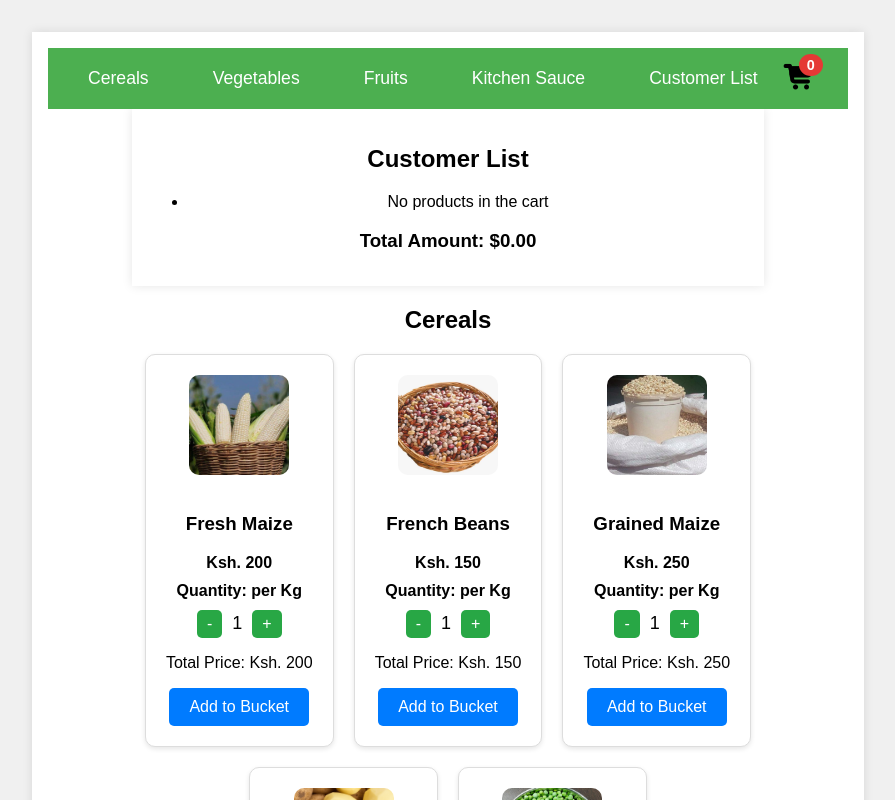
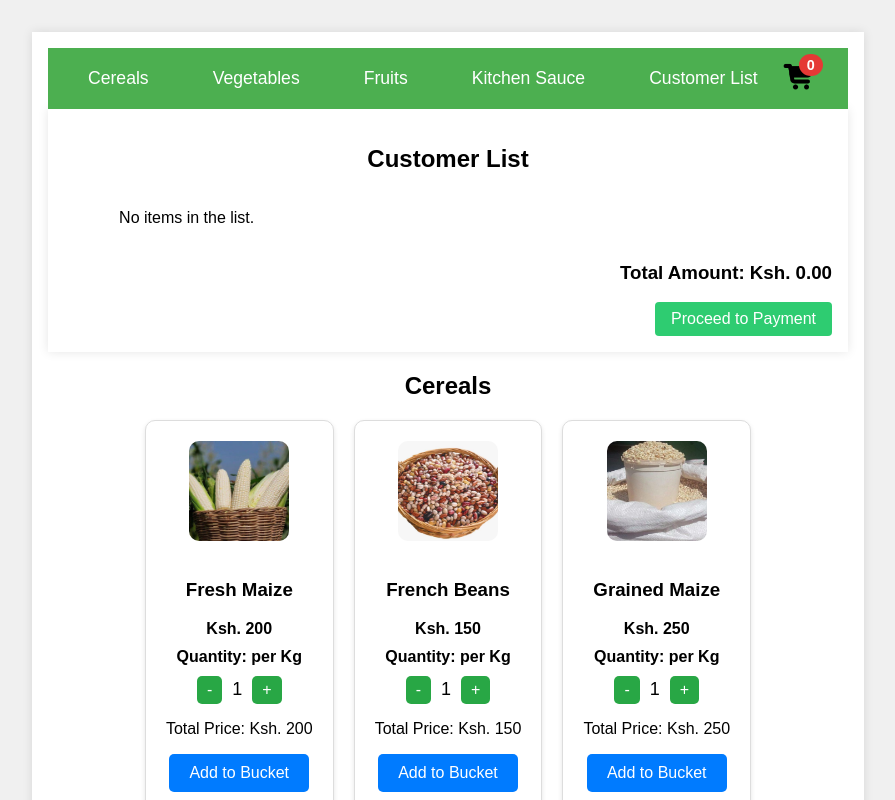
Before and after one commit to Reycode01/FreshGrocers-, a React (Vite) app in the folder my-app/: page / in a window 1280 px wide. Both pictures are taken after a click on the link "Customer List". Shown: the top 800 px of the page, without its empty margins (192-1087 px from the left). Built offline with nearby package versions, Linux system fonts and the light colour scheme.

Commit message:
function cart and customer list

```diff
--- a/my-app/src/App.jsx
+++ b/my-app/src/App.jsx
@@ -73,10 +73,35 @@ const App = () => {
   };
 
   const handleAddToBucket = (product) => {
-    const updatedBucket = [...bucket, product];
-    const newTotalAmount = updatedBucket.reduce((sum, item) => sum + item.price * (item.initialQuantity || 1), 0);
-    setBucket(updatedBucket);
-    setTotalAmount(newTotalAmount);
+    setBucket(prevBucket => {
+      const existingProductIndex = prevBucket.findIndex(item => item.name === product.name);
+      if (existingProductIndex >= 0) {
+        // Update the quantity of the existing product
+        const updatedBucket = prevBucket.map((item, index) =>
+          index === existingProductIndex
+            ? { ...item, initialQuantity: (item.initialQuantity || 1) + (product.initialQuantity || 1) }
+            : item
+        );
+        const newTotalAmount = updatedBucket.reduce((sum, item) => sum + item.price * (item.initialQuantity || 1), 0);
+        setTotalAmount(newTotalAmount);
+        return updatedBucket;
+      } else {
+        // Add the new product to the bucket
+        const updatedBucket = [...prevBucket, product];
+        const newTotalAmount = updatedBucket.reduce((sum, item) => sum + item.price * (item.initialQuantity || 1), 0);
+        setTotalAmount(newTotalAmount);
+        return updatedBucket;
+      }
+    });
+  };
+
+  const handleDeleteFromBucket = (index) => {
+    setBucket(prevBucket => {
+      const updatedBucket = prevBucket.filter((_, i) => i !== index);
+      const newTotalAmount = updatedBucket.reduce((sum, item) => sum + item.price * (item.initialQuantity || 1), 0);
+      setTotalAmount(newTotalAmount);
+      return updatedBucket;
+    });
   };
 
   const handleCalculateTotal = () => {
@@ -175,10 +200,13 @@ const App = () => {
             </div>
           )}
           {showProducts && <Products onAddToBucket={handleAddToBucket} onDone={handleCalculateTotal} />}
-          {showCartDetails && <CartDetails cart={bucket} totalAmount={totalAmount} />}
-          {showCustomerList && <CustomerList cart={bucket} totalAmount={totalAmount} />}
+          {showCartDetails && <CartDetails cart={bucket} totalAmount={totalAmount} onDeleteFromBucket={handleDeleteFromBucket} />}
+          {showCustomerList && <CustomerList cart={bucket} totalAmount={totalAmount} onDeleteFromBucket={handleDeleteFromBucket} />}
         </div>
-        <div ref={cerealsRef}>{renderCategory()}</div>
+        <div ref={cerealsRef} id="cereals">{selectedCategory === 'cereals' && renderCategory()}</div>
+        <div ref={vegetablesRef} id="vegetables">{selectedCategory === 'vegetables' && renderCategory()}</div>
+        <div ref={fruitsRef} id="fruits">{selectedCategory === 'fruits' && renderCategory()}</div>
+        <div ref={kitchenSauceRef} id="kitchensauce">{selectedCategory === 'kitchensauce' && renderCategory()}</div>
       </main>
 
       <footer className="footer">
--- a/my-app/src/CartDetails.css
+++ b/my-app/src/CartDetails.css
@@ -2,23 +2,52 @@
   padding: 1rem;
   background-color: white;
   box-shadow: 0 0 10px rgba(0, 0, 0, 0.1);
-    max-width: 600px;
+  max-width: 1000px;
   margin: 0 auto;
 }
 
-  .cart-item {
-    display: flex;
-    align-items: center;
-    border-bottom: 1px solid #ddd;
-    padding: 0.5rem 0;
+.cart-details-container {
+  display: grid;
+  grid-template-columns: repeat(auto-fill, minmax(200px, 1fr));
+  gap: 1rem;
 }
 
-  .cart-item-image {
-    width: 100px;
-    height: auto;
-    margin-right: 1rem;
+.cart-details-item {
+  display: flex;
+  flex-direction: column;
+  align-items: center;
+  border: 1px solid #ddd;
+  border-radius: 8px;
+  padding: 1rem;
+  background-color: #f9f9f9;
 }
 
-  .cart-item-details {
-    flex: 1;
+.cart-details-item-image {
+  width: 50px;
+  height: 50px;
+  object-fit: cover;
+  margin-bottom: 1rem;
 }
+
+.cart-details-item-info {
+  text-align: center;
+}
+
+.total-amount {
+  margin-top: 1rem;
+  text-align: right;
+}
+
+.checkout-btn {
+  background-color: #3498db;
+  color: white;
+  border: none;
+  padding: 0.5rem 1rem;
+  border-radius: 4px;
+  cursor: pointer;
+  font-size: 1rem;
+}
+
+.checkout-btn:hover {
+  background-color: #2980b9;
+}
--- a/my-app/src/CartDetails.jsx
+++ b/my-app/src/CartDetails.jsx
@@ -1,22 +1,32 @@
 import React from 'react';
 import './CartDetails.css';
 
-const CartDetails = ({ cart = [], totalAmount = 0 }) => {
+const CartDetails = ({ cart, totalAmount, onDeleteFromBucket }) => {
   return (
     <div className="cart-details">
       <h2>Cart Details</h2>
-      <ul>
-        {cart.length > 0 ? (
-          cart.map((product, index) => (
-            <li key={index}>
-              {product.name} - ${product.price.toFixed(2)} x {product.initialQuantity}
-            </li>
+      <div className="cart-details-container">
+        {cart.length === 0 ? (
+          <p>Your cart is empty.</p>
+        ) : (
+          cart.map((item, index) => (
+            <div className="cart-details-item" key={index}>
+              <img src={item.image} alt={item.name} className="cart-details-item-image" />
+              <div className="cart-details-item-info">
+                <p>{item.name}</p>
+                <p>Quantity: {item.initialQuantity}</p>
+                <p>Price: Ksh. {item.price.toFixed(2)}</p>
+                <p>Total Price: Ksh. {(item.price * item.initialQuantity).toFixed(2)}</p>
+                <button onClick={() => onDeleteFromBucket(index)}>Remove</button>
+              </div>
+            </div>
           ))
-        ) : (
-          <li>No items in the cart</li>
         )}
-      </ul>
-      <h3>Total Amount: ${totalAmount.toFixed(2)}</h3>
+      </div>
+      <div className="total-amount">
+        <h3>Total Amount: Ksh. {totalAmount.toFixed(2)}</h3>
+        <button className="checkout-btn">Checkout</button>
+      </div>
     </div>
   );
 };
--- a/my-app/src/CustomerList.css
+++ b/my-app/src/CustomerList.css
@@ -2,23 +2,52 @@
   padding: 1rem;
   background-color: white;
   box-shadow: 0 0 10px rgba(0, 0, 0, 0.1);
-    max-width: 600px;
+  max-width: 1000px;
   margin: 0 auto;
+}
+
+.customer-list-container {
+  display: grid;
+  grid-template-columns: repeat(auto-fill, minmax(200px, 1fr));
+  gap: 1rem;
 }
 
 .customer-list-item {
   display: flex;
+  flex-direction: column;
   align-items: center;
-    border-bottom: 1px solid #ddd;
-    padding: 0.5rem 0;
+  border: 1px solid #ddd;
+  border-radius: 8px;
+  padding: 1rem;
+  background-color: #f9f9f9;
 }
 
 .customer-list-item-image {
-    width: 100px;
-    height: auto;
-    margin-right: 1rem;
+  width: 50px;
+  height: 50px;
+  object-fit: cover;
+  margin-bottom: 1rem;
 }
 
-  .customer-list-item-details {
-    flex: 1;
+.customer-list-item-info {
+  text-align: center;
 }
+
+.total-amount {
+  margin-top: 1rem;
+  text-align: right;
+}
+
+.payment-btn {
+  background-color: #2ecc71;
+  color: white;
+  border: none;
+  padding: 0.5rem 1rem;
+  border-radius: 4px;
+  cursor: pointer;
+  font-size: 1rem;
+}
+
+.payment-btn:hover {
+  background-color: #27ae60;
+}
--- a/my-app/src/CustomerList.jsx
+++ b/my-app/src/CustomerList.jsx
@@ -1,22 +1,32 @@
 import React from 'react';
 import './CustomerList.css';
 
-const CustomerList = ({ cart = [], totalAmount = 0 }) => {
+const CustomerList = ({ cart, totalAmount, onDeleteFromBucket }) => {
   return (
     <div className="customer-list">
       <h2>Customer List</h2>
-      <ul>
-        {cart.length > 0 ? (
-          cart.map((product, index) => (
-            <li key={index}>
-              {product.name} - ${product.price.toFixed(2)}
-            </li>
+      <div className="customer-list-container">
+        {cart.length === 0 ? (
+          <p>No items in the list.</p>
+        ) : (
+          cart.map((item, index) => (
+            <div className="customer-list-item" key={index}>
+              <img src={item.image} alt={item.name} className="customer-list-item-image" />
+              <div className="customer-list-item-info">
+                <p>{item.name}</p>
+                <p>Quantity: {item.initialQuantity}</p>
+                <p>Price: Ksh. {item.price.toFixed(2)}</p>
+                <p>Total Price: Ksh. {(item.price * item.initialQuantity).toFixed(2)}</p>
+                <button onClick={() => onDeleteFromBucket(index)}>Remove</button>
+              </div>
+            </div>
           ))
-        ) : (
-          <li>No products in the cart</li>
         )}
-      </ul>
-      <h3>Total Amount: ${totalAmount.toFixed(2)}</h3>
+      </div>
+      <div className="total-amount">
+        <h3>Total Amount: Ksh. {totalAmount.toFixed(2)}</h3>
+        <button className="payment-btn">Proceed to Payment</button>
+      </div>
     </div>
   );
 };
```
Lines whose indentation alone changed are shown as unchanged.
